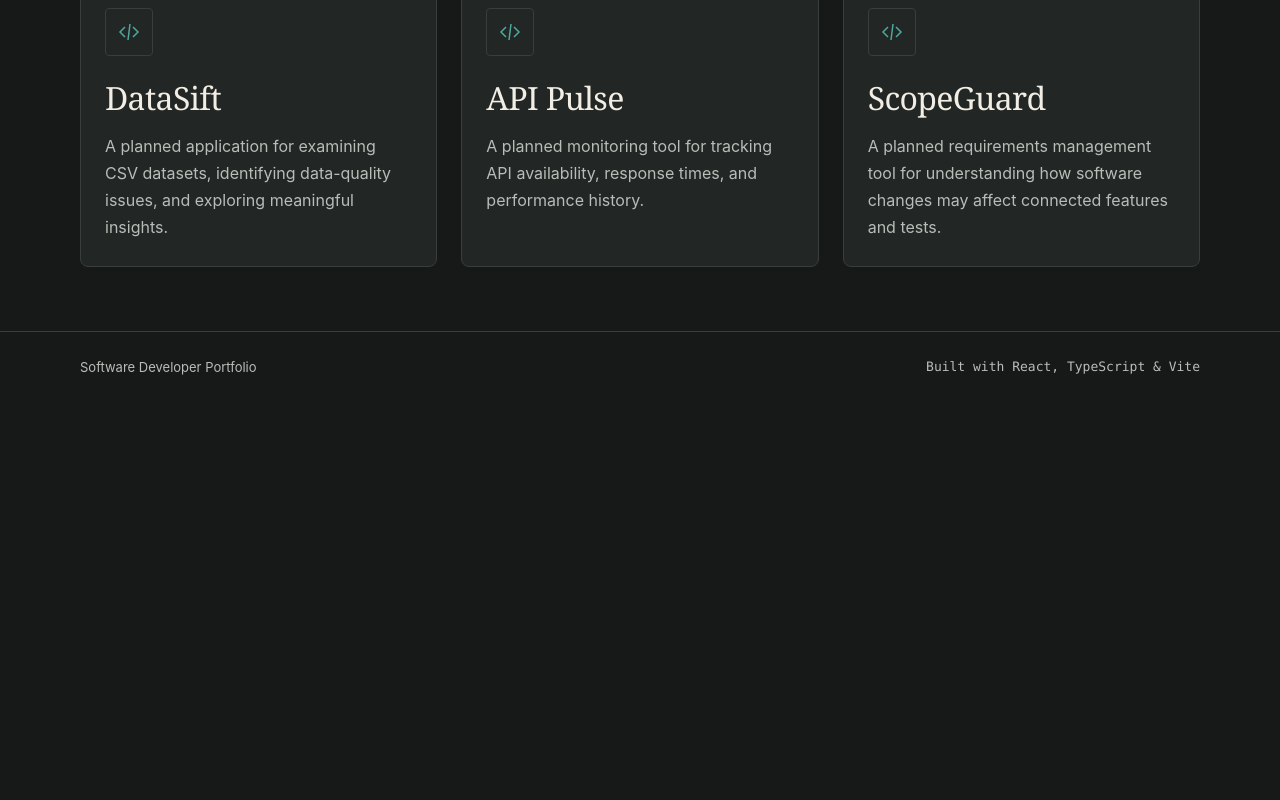
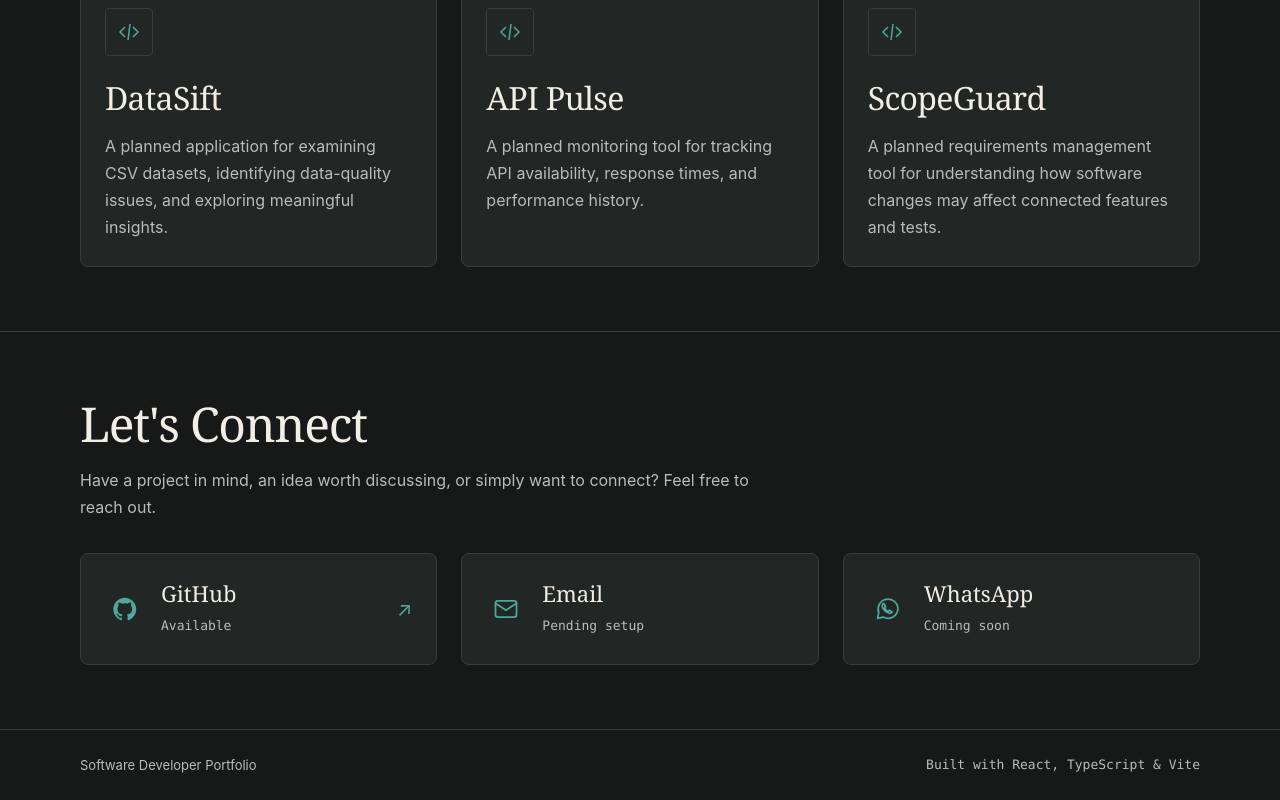
Before and after one commit to tamutswamatondoo/portfolio, a React app: page / in a window 1280 px wide. Shown: the part 2628-3428 px from the top of the page. Before the commit the page ends 3030 px from the top, so only its background shows below. Built offline with nearby package versions, Linux system fonts and the light colour scheme; the HTML template or start-up script is replaced by a standard one.

Commit message:
Add accessible contact section

```diff
--- a/src/App.css
+++ b/src/App.css
@@ -511,3 +511,114 @@
     grid-template-columns: repeat(3, minmax(0, 1fr));
   }
 }
+
+.contact {
+  border-top: var(--border-width) solid var(--color-border);
+}
+
+.contact-intro {
+  max-width: 42rem;
+  margin-bottom: var(--space-4);
+}
+
+.contact-intro h2 {
+  margin-bottom: var(--space-2);
+  font-size: clamp(2rem, 5vw, 3rem);
+  letter-spacing: -0.025em;
+}
+
+.contact-intro p {
+  margin-bottom: 0;
+  color: var(--color-text-muted);
+}
+
+.contact-list {
+  display: grid;
+  grid-template-columns: minmax(0, 1fr);
+  gap: var(--space-2);
+  margin: 0;
+  padding: 0;
+  list-style: none;
+}
+
+.contact-list li {
+  min-width: 0;
+}
+
+.contact-entry {
+  display: flex;
+  align-items: center;
+  gap: var(--space-2);
+  min-width: 0;
+  min-height: 112px;
+  height: 100%;
+  padding: var(--space-3);
+  border: var(--border-width) solid var(--color-border);
+  border-radius: var(--radius-md);
+  background: var(--color-surface);
+}
+
+.contact-icon {
+  display: grid;
+  flex-shrink: 0;
+  place-items: center;
+  width: 2.5rem;
+  height: 2.5rem;
+  color: var(--color-accent);
+}
+
+.contact-icon svg {
+  width: 1.75rem;
+  height: 1.75rem;
+}
+
+.contact-copy {
+  flex: 1;
+  min-width: 0;
+  overflow-wrap: anywhere;
+}
+
+.contact-copy h3 {
+  margin-bottom: var(--space-1);
+  font-size: 1.375rem;
+}
+
+.contact-availability {
+  margin-bottom: 0;
+  color: var(--color-text-muted);
+  font-size: 0.8125rem;
+}
+
+.contact-arrow {
+  flex-shrink: 0;
+  color: var(--color-accent);
+  font-size: 1.25rem;
+}
+
+.contact-entry-link {
+  text-decoration: none;
+  transition: border-color var(--transition-fast);
+}
+
+.contact-entry-link:focus-visible {
+  border-color: var(--color-accent);
+}
+
+@media (hover: hover) {
+  .contact-entry-link:hover {
+    border-color: var(--color-accent);
+  }
+}
+
+@media (min-width: 640px) {
+  .contact-list {
+    grid-template-columns: repeat(2, minmax(0, 1fr));
+    gap: var(--space-3);
+  }
+}
+
+@media (min-width: 1024px) {
+  .contact-list {
+    grid-template-columns: repeat(3, minmax(0, 1fr));
+  }
+}
--- a/src/App.tsx
+++ b/src/App.tsx
@@ -1,4 +1,5 @@
 import { About } from './components/About'
+import { Contact } from './components/Contact'
 import { Projects } from './components/Projects'
 import { Skills } from './components/Skills'
 import './App.css'
@@ -40,6 +41,7 @@ function App() {
         <About />
         <Skills />
         <Projects />
+        <Contact />
       </main>
 
       <footer className="site-footer">
--- /dev/null
+++ b/src/components/Contact.tsx
@@ -0,0 +1,88 @@
+import { CONTACT_METHODS } from '../data/portfolioData'
+import type { ContactMethod } from '../types/portfolio'
+
+function ContactIcon({ id }: { readonly id: ContactMethod['id'] }) {
+  return (
+    <svg
+      viewBox={id === 'github' ? '0 0 19 19' : '0 0 24 24'}
+      fill="none"
+      stroke="currentColor"
+      strokeWidth="1.5"
+      strokeLinecap="round"
+      strokeLinejoin="round"
+      aria-hidden="true"
+      focusable="false"
+    >
+      {id === 'github' ? (
+        <path
+          fill="currentColor"
+          stroke="none"
+          d="M9.356 1.85C5.05 1.85 1.57 5.356 1.57 9.694a7.84 7.84 0 0 0 5.324 7.44c.387.079.528-.168.528-.376 0-.182-.013-.805-.013-1.454-2.165.467-2.616-.935-2.616-.935-.349-.91-.864-1.143-.864-1.143-.71-.48.051-.48.051-.48.787.051 1.2.805 1.2.805.695 1.194 1.817.857 2.268.649.064-.507.27-.857.49-1.052-1.728-.182-3.545-.857-3.545-3.87 0-.857.31-1.558.8-2.104-.078-.195-.349-1 .077-2.078 0 0 .657-.208 2.14.805a7.5 7.5 0 0 1 1.946-.26c.657 0 1.328.092 1.946.26 1.483-1.013 2.14-.805 2.14-.805.426 1.078.155 1.883.078 2.078.502.546.799 1.247.799 2.104 0 3.013-1.818 3.675-3.558 3.87.284.247.528.714.528 1.454 0 1.052-.012 1.896-.012 2.156 0 .208.142.455.528.377a7.84 7.84 0 0 0 5.324-7.441c.013-4.338-3.48-7.844-7.773-7.844"
+        />
+      ) : id === 'email' ? (
+        <>
+          <rect x="3" y="5" width="18" height="14" rx="2" />
+          <path d="m3 7 9 6 9-6" />
+        </>
+      ) : (
+        <>
+          <path d="M20.5 11.5a8.5 8.5 0 0 1-12.6 7.4L3 20l1.1-4.9a8.5 8.5 0 1 1 16.4-3.6Z" />
+          <path d="M8.4 7.3c-.3 0-.8.2-1 .7-.9 1.6.2 3.7 1.9 5.4 1.7 1.7 3.8 2.8 5.4 1.9.5-.2.7-.7.7-1l-2.3-1.2-1 1c-1.2-.6-2.5-1.9-3.1-3.1l1-1-1.2-2.3Z" />
+        </>
+      )}
+    </svg>
+  )
+}
+
+export function Contact() {
+  return (
+    <section id="contact" className="contact section" aria-labelledby="contact-title">
+      <div className="container">
+        <header className="contact-intro">
+          <h2 id="contact-title">Let's Connect</h2>
+          <p>
+            Have a project in mind, an idea worth discussing, or simply want to connect? Feel free to reach out.
+          </p>
+        </header>
+
+        <ul className="contact-list" role="list">
+          {CONTACT_METHODS.map((method) => {
+            const opensInNewTab = method.id !== 'email'
+            const content = (
+              <>
+                <span className="contact-icon">
+                  <ContactIcon id={method.id} />
+                </span>
+                <div className="contact-copy">
+                  <h3>{method.label}</h3>
+                  <p className="contact-availability mono">{method.availability}</p>
+                </div>
+                {method.availability === 'Available' && opensInNewTab ? (
+                  <span className="contact-arrow" aria-hidden="true">↗</span>
+                ) : null}
+              </>
+            )
+
+            return (
+              <li key={method.id}>
+                {method.availability === 'Available' && method.approvedUrl ? (
+                  <a
+                    className="contact-entry contact-entry-link"
+                    href={method.approvedUrl}
+                    target={opensInNewTab ? '_blank' : undefined}
+                    rel={opensInNewTab ? 'noopener noreferrer' : undefined}
+                    aria-label={`${method.accessibleLabel}${opensInNewTab ? ' (opens in a new tab)' : ''}`}
+                  >
+                    {content}
+                  </a>
+                ) : (
+                  <div className="contact-entry">{content}</div>
+                )}
+              </li>
+            )
+          })}
+        </ul>
+      </div>
+    </section>
+  )
+}
--- a/src/data/portfolioData.ts
+++ b/src/data/portfolioData.ts
@@ -1,4 +1,4 @@
-import type { ProjectItem } from '../types/portfolio'
+import type { ContactMethod, ProjectItem } from '../types/portfolio'
 
 export const ABOUT_PARAGRAPHS = [
   `I'm interested in more than making software work. I want to understand how it works, why it sometimes doesn't, and how to make it better.`,
@@ -51,3 +51,23 @@ export const PROJECTS: readonly ProjectItem[] = [
     status: 'Planned',
   },
 ]
+
+export const CONTACT_METHODS: readonly ContactMethod[] = [
+  {
+    id: 'github',
+    label: 'GitHub',
+    availability: 'Available',
+    approvedUrl: 'https://github.com/tamutswamatondoo',
+    accessibleLabel: 'Visit Tamutswa Matondoo on GitHub',
+  },
+  {
+    id: 'email',
+    label: 'Email',
+    availability: 'Pending setup',
+  },
+  {
+    id: 'whatsapp',
+    label: 'WhatsApp',
+    availability: 'Coming soon',
+  },
+]
```
Also changed, not shown: src/types/portfolio.ts (+16 -0 lines).
